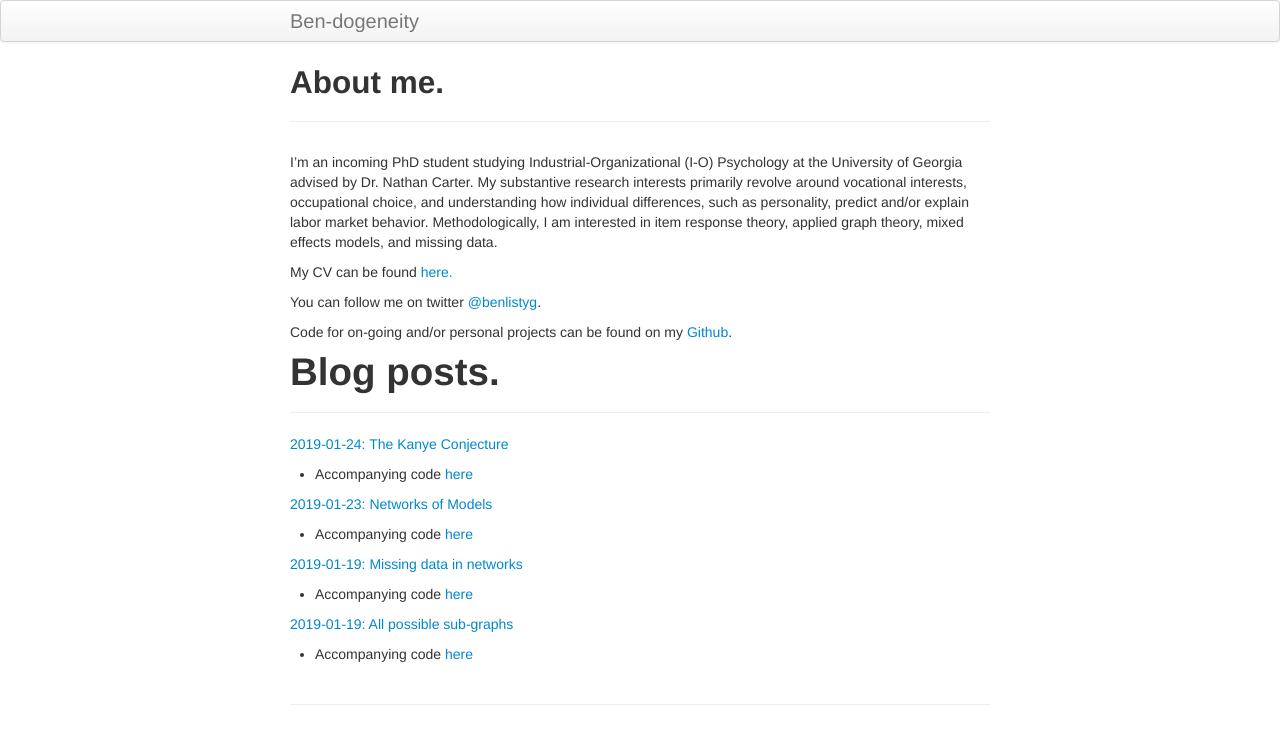
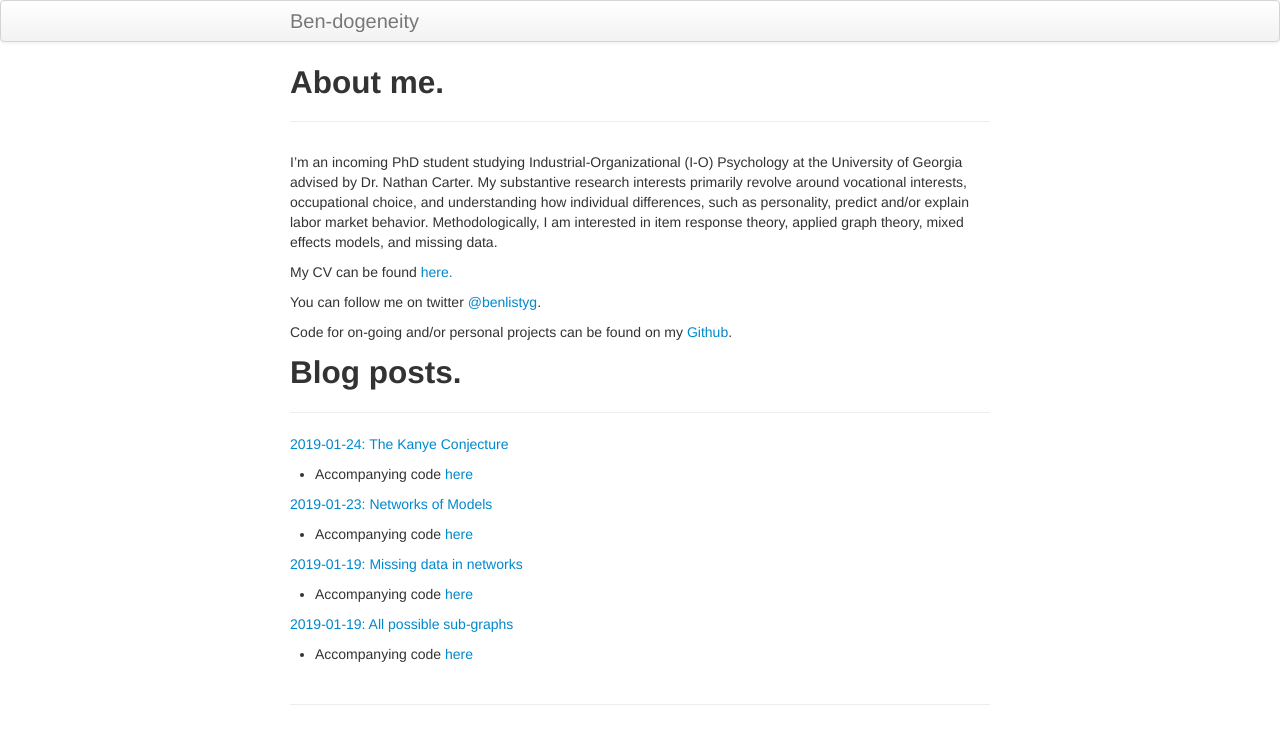
Before and after one commit to BListyg/blistyg.github.io, a Jekyll site: the page built from index.md, in a window 1280 px wide. Shown: the top 744 px of the page. Built offline with Jekyll 4.4.1, drawn with Linux system fonts in a browser that asks for light colours.

```diff
--- a/index.md
+++ b/index.md
@@ -11,7 +11,7 @@ You can follow me on twitter [@benlistyg](https://www.twitter.com/benlistyg).
 
 Code for on-going and/or personal projects can be found on my [Github](https://www.github.com/blistyg).
 
-# Blog posts.
+## Blog posts.
 ___
 
 [2019-01-24: The Kanye Conjecture](http://rpubs.com/blistyg/thekanyeconjecture)
```
